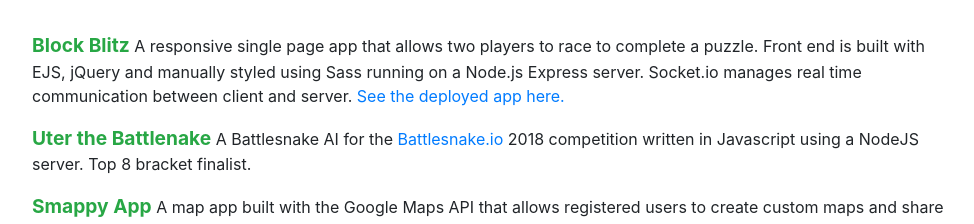
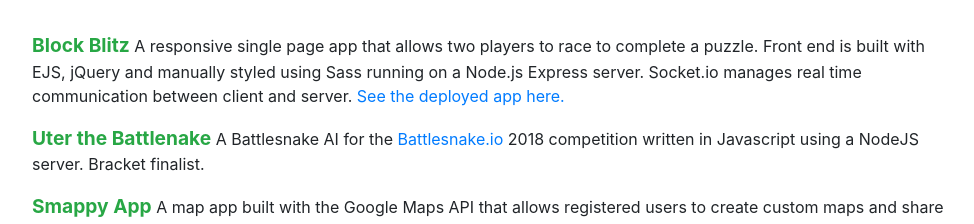
Before and after one commit to MarkZsombor/markzsombor.github.io, a website with bundled scripts: page index.html in a window 1280 px wide. Shown: the part 1840-2064 px from the top of the page, without its empty margins (288-1262 px from the left). Built offline with nearby package versions, Linux system fonts and the light colour scheme; a web font is replaced by a local one.

Commit message:
updated content

```diff
--- a/index.html
+++ b/index.html
@@ -138,7 +138,7 @@
           <p><a href="https://github.com/MarkZsombor/Block-Blitz" class="project-title">Block Blitz</a>
           A responsive single page app that allows two players to race to complete a puzzle. Front end is built with EJS, jQuery and manually styled using Sass running on a Node.js Express server. Socket.io manages real time communication between client and server. <a href="http://blockblitz.live">See the deployed app here.</a></p>
           <p><a href="https://github.com/MarkZsombor/Uter-the-Snake" class="project-title">Uter the Battlenake</a>
-          A Battlesnake AI for the <a href="https://Battlesnake.io">Battlesnake.io</a> 2018 competition written in Javascript using a NodeJS server. Top 8 bracket finalist.</p>
+          A Battlesnake AI for the <a href="https://Battlesnake.io">Battlesnake.io</a> 2018 competition written in Javascript using a NodeJS server. Bracket finalist.</p>
           <p><a href="https://github.com/MarkZsombor/LHL-smappy" class="project-title">Smappy App</a>
           A map app built with the Google Maps API that allows registered users to create custom maps and share them with others. Front end of the app is built using EJS, jQuery and Bootstrap running on a Node.js Express server and using a Postgres database.</p>
           <p><a href="https://github.com/MarkZsombor/chatty-app" class="project-title">Chatty App</a>
```
